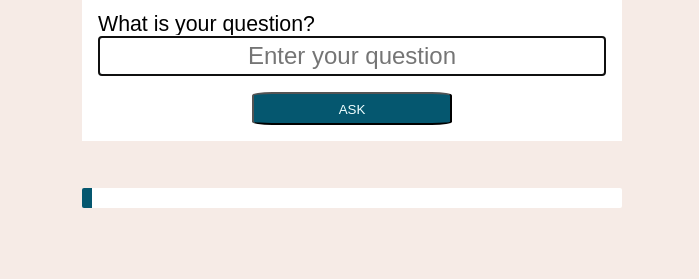
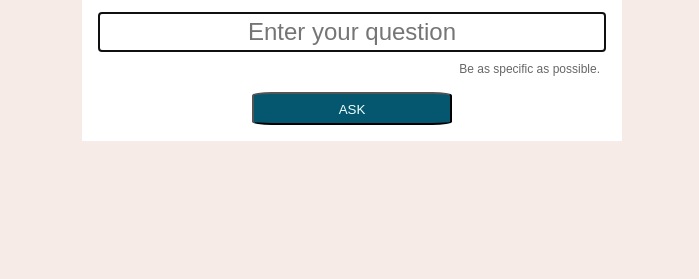
Before and after one commit to pindee/SheCodesPlusAI, a plain HTML site: page index.html in a window 1280 px wide. Shown: the part 380-659 px from the top of the page, without its empty margins (288-987 px from the left). Drawn offline with nearby package versions, Linux system fonts and the light colour scheme.

Commit message:
Beautiful

```diff
--- a/index.html
+++ b/index.html
@@ -17,16 +17,17 @@
      </header>
      <main>
       <form id="Chatbot">
-        <label for="prompt" id="AskQuestion"
-          >What is your question?</label>
+       <!-- <label for="prompt" id="AskQuestion"
+          >What is your question?</label>-->
         <input class="textInput" autofocus autocomplete="off" placeholder="Enter your question"  id="prompt" type="text" required></input>
+        <div class="hint">Be as specific as possible.</div>
         <input id="AskBtn" type="submit" value="Ask"></input>
       </form>
 
       </div>
     </div>
 
-          <div id="answers">
+          <div id="answers" class="hidden">
 
         </div>
     </main>
@@ -36,11 +37,11 @@
       This
       <a href="https://www.shecodes.io/" target="blank">She Codes</a>
       project was coded by Emma Pindera and is open-sourced on
-      <a href="https://github.com/pindee/SheCodesPlusAddOn" target="blank">
+      <a href="https://github.com/pindee/SheCodesPlusAI" target="blank">
         GitHub</a
       >
       and hosted on
-      <a href="https://main--pinderaworldclock.netlify.app/" target="blank"
+      <a href="https://main--tranquil-strudel-a021da.netlify.app/" target="blank"
         >Netlifly</a
       >.
     </p>
--- a/src/javascript.js
+++ b/src/javascript.js
@@ -1,7 +1,7 @@
 function showAnswer(response) {
   let answer = response.data.answer;
   let answerElement = document.querySelector("#answers");
-  answerElement.classList.add("complete");
+  answerElement.style.display = "block";
   answerElement.innerHTML = answer;
 }
 
--- a/src/style.css
+++ b/src/style.css
@@ -102,6 +102,14 @@ label {
   margin: 0 auto;
 }
 
+.hint {
+  opacity: 60%;
+  font-size: 9pt;
+  margin-top: 10px;
+  margin-right: 6px;
+  text-align: right;
+}
+
 .textInput {
   line-height: 19pt;
   width: 500px;
@@ -138,6 +146,7 @@ label {
 }
 
 #answers {
+  display: none;
   border-radius: 2px;
   margin-top: 18px;
   text-align: right;
@@ -145,7 +154,6 @@ label {
   top: 70%;
   left: 50%;
   transform: translate(-50%, -50%);
-
   padding: 10px;
   width: 510px;
   font-family: Arial, Helvetica, sans-serif;
```
